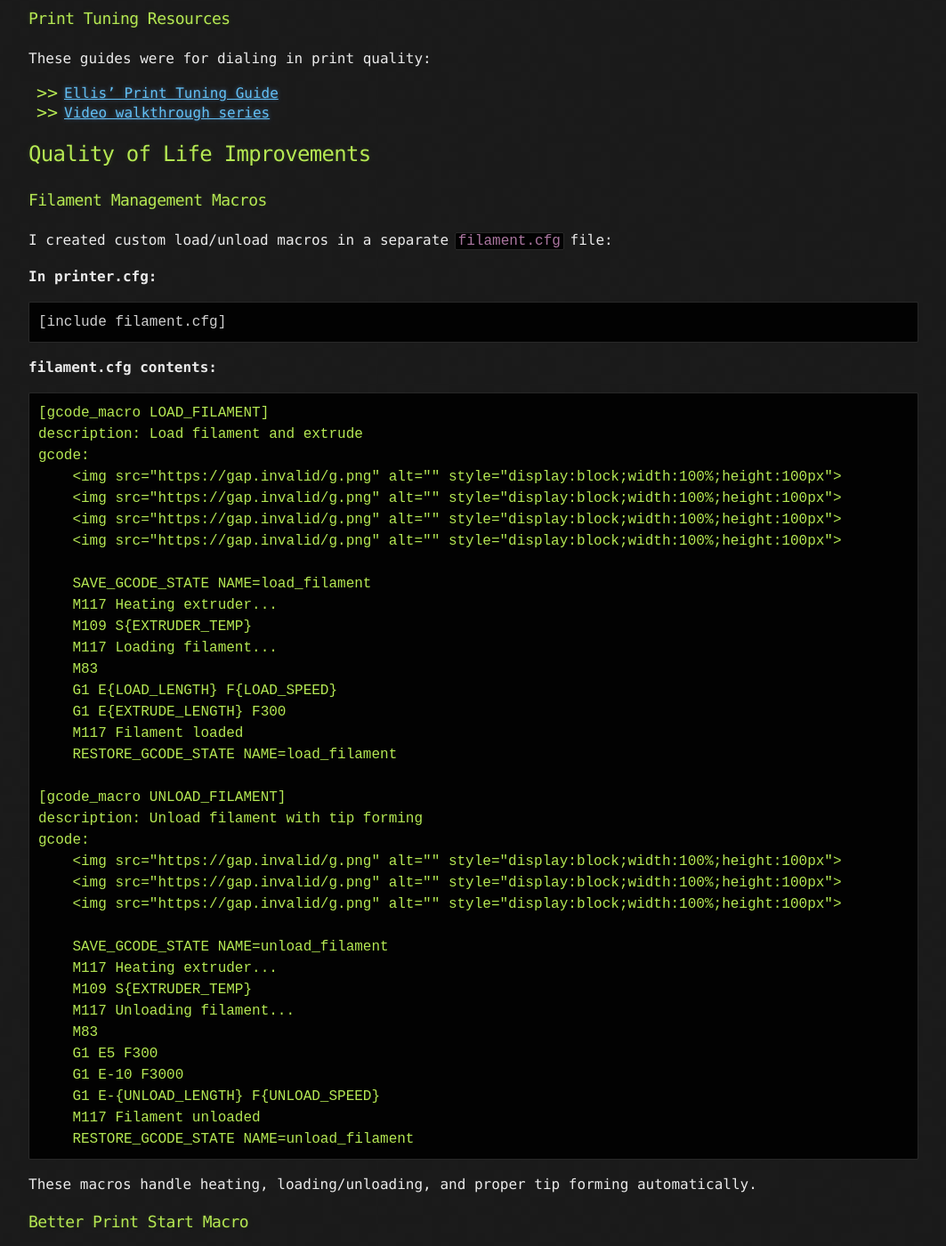
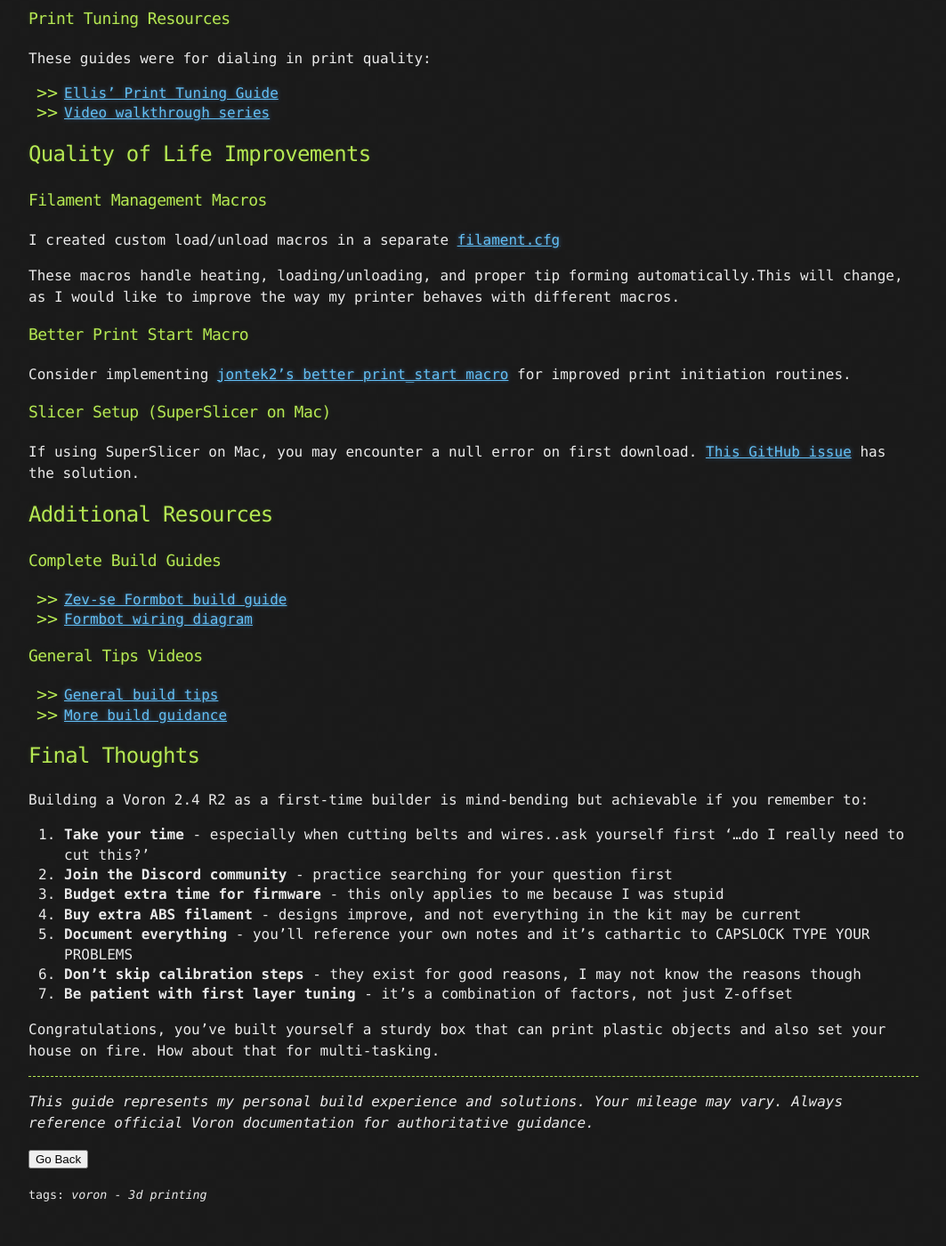
Before and after one commit to CyberCasquatch/cybercasquatch.github.io, a Jekyll site: the page built from _posts/Projects/2026-01-20-Big-Iron.md, in a window 1280 px wide and 1400 px high, scrolled down 7548 px. Shown: the whole window at 89% size, without its empty margins (108-1171 px from the left). Built offline with Jekyll 4.4.1, drawn with Linux system fonts in a browser that asks for light colours; after the commit the page ends 8922 px from its top, so only the background shows below that; some of the changed text lies outside the part shown.

Commit message:
Revise commands and macros for printer setup
Updated commands and macros for filament management, movement verification, and quad gantry leveling. Improved clarity on usage and added links for external resources.

````diff
--- a/_posts/Projects/2026-01-20-Big-Iron.md
+++ b/_posts/Projects/2026-01-20-Big-Iron.md
@@ -167,19 +167,19 @@
 
 **DFU Mode Check:**
 Use this command to verify DFU mode:
-```bash
+```
 dmesg -HW
 ```
 
 **My Final Flash Commands:**
 
 Flashing Klipper to Manta via Katapult:
-```bash
+```
 python3 ~/katapult/scripts/flashtool.py -f ~/klipper/out/klipper.bin -d /dev/serial/by-id/usb-katapult_stm32h723xx_330016001551313433343333-if00
 ```
 
 Flashing EBB via CAN:
-```bash
+```
 python3 ~/katapult/scripts/flashtool.py -i can0 -f ~/klipper/out/klipper.bin -u e06577a64bda
 ```
 
@@ -232,7 +232,7 @@
 ### Movement Verification
 
 Test basic movement with these commands:
-```gcode
+```
 G91              ; Relative positioning
 G0 X10 F3000     ; Should move RIGHT
 G0 Y10 F3000     ; Should move BACK
@@ -248,7 +248,7 @@
 
 I implemented a two-stage QGL macro:
 
-```gcode
+```
 [gcode_macro QUAD_GANTRY_LEVEL]
 rename_existing: BASE_QUAD_GANTRY_LEVEL
 gcode:
@@ -290,53 +290,9 @@
 
 ### Filament Management Macros
 
-I created custom load/unload macros in a separate `filament.cfg` file:
+I created custom load/unload macros in a separate [filament.cfg](https://github.com/CyberCasquatch/BigIron/blob/main/filament.cfg)
 
-**In printer.cfg:**
-```
-[include filament.cfg]
-```
-
-**filament.cfg contents:**
-```gcode
-[gcode_macro LOAD_FILAMENT]
-description: Load filament and extrude
-gcode:
-    {% set EXTRUDER_TEMP = params.TEMP|default(240)|float %}
-    {% set LOAD_SPEED = params.SPEED|default(300)|float %}
-    {% set LOAD_LENGTH = params.LENGTH|default(60)|float %}
-    {% set EXTRUDE_LENGTH = params.EXTRUDE|default(50)|float %}
-
-    SAVE_GCODE_STATE NAME=load_filament
-    M117 Heating extruder...
-    M109 S{EXTRUDER_TEMP}
-    M117 Loading filament...
-    M83
-    G1 E{LOAD_LENGTH} F{LOAD_SPEED}
-    G1 E{EXTRUDE_LENGTH} F300
-    M117 Filament loaded
-    RESTORE_GCODE_STATE NAME=load_filament
-
-[gcode_macro UNLOAD_FILAMENT]
-description: Unload filament with tip forming
-gcode:
-    {% set EXTRUDER_TEMP = params.TEMP|default(240)|float %}
-    {% set UNLOAD_SPEED = params.SPEED|default(300)|float %}
-    {% set UNLOAD_LENGTH = params.LENGTH|default(80)|float %}
-
-    SAVE_GCODE_STATE NAME=unload_filament
-    M117 Heating extruder...
-    M109 S{EXTRUDER_TEMP}
-    M117 Unloading filament...
-    M83
-    G1 E5 F300
-    G1 E-10 F3000
-    G1 E-{UNLOAD_LENGTH} F{UNLOAD_SPEED}
-    M117 Filament unloaded
-    RESTORE_GCODE_STATE NAME=unload_filament
-```
-
-These macros handle heating, loading/unloading, and proper tip forming automatically.
+These macros handle heating, loading/unloading, and proper tip forming automatically.This will change, as I would like to improve the way my printer behaves with different macros.
 
 ### Better Print Start Macro
 
````
